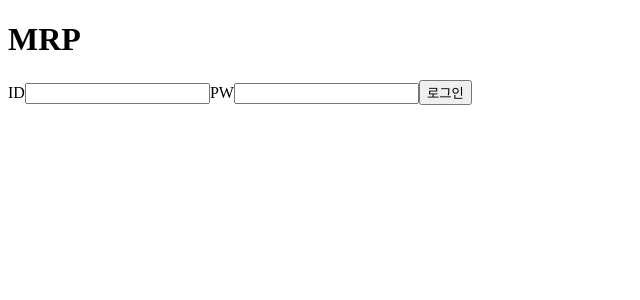
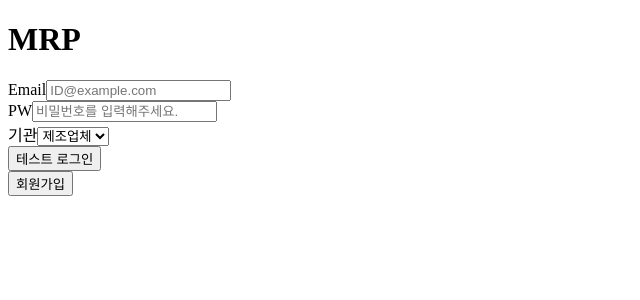
Before and after one commit to Seongjun-Moon/MRP, a React (Create React App) app in the folder web/: page /#/medicine in a window 1280 px wide. Before the commit this address led to /#/circulation. Shown: the top 300 px of the page, without its empty margins (0-640 px from the left). Built offline with nearby package versions, Linux system fonts and the light colour scheme.

Commit message:
web page, component 구성중

```diff
--- /dev/null
+++ b/web/src/components/circulation-page.jsx
@@ -0,0 +1,19 @@
+import React from "react";
+
+function CirculationPage(props) {
+  return (
+    <div>
+      <h3>여기는 유통 페이지</h3>
+      <table>
+        <tr>
+          <td>순번</td>
+          <td>바코드 정보</td>
+          <td>대상 업체</td>
+          <td>수령 시간</td>
+        </tr>
+      </table>
+    </div>
+  );
+}
+
+export default CirculationPage;
--- /dev/null
+++ b/web/src/components/company-page.jsx
@@ -0,0 +1,19 @@
+import React from "react";
+
+function CompanyPage(props) {
+  return (
+    <div>
+      <h3>여기는 업체 페이지</h3>
+      <table>
+        <tr>
+          <td>순번</td>
+          <td>업체 코드</td>
+          <td>업체 이름</td>
+          <td>업체 종류</td>
+        </tr>
+      </table>
+    </div>
+  );
+}
+
+export default CompanyPage;
--- /dev/null
+++ b/web/src/components/main-container.jsx
@@ -0,0 +1,20 @@
+import React from "react";
+import { Route } from "react-router-dom";
+import UserPage from "../components/user-page";
+import CompanyPage from "../components/company-page";
+import MedicinePage from "../components/medicine-page";
+import CirculationPage from "../components/circulation-page";
+
+function MainContainer(props) {
+  return (
+    <div>
+      <h1>여기는 메인바</h1>
+      <Route exact path="/" component={UserPage}></Route>
+      <Route exact path="/company" component={CompanyPage}></Route>
+      <Route exact path="/medicine" component={MedicinePage}></Route>
+      <Route exact path="/circulation" component={CirculationPage}></Route>
+    </div>
+  );
+}
+
+export default MainContainer;
--- /dev/null
+++ b/web/src/components/medicine-page.jsx
@@ -0,0 +1,23 @@
+import React from "react";
+
+function MedicinePage(props) {
+  return (
+    <div>
+      <h3>여기는 의약품 페이지</h3>
+      <table>
+        <tr>
+          <td>순번</td>
+          <td>의약품 코드</td>
+          <td>업체 코드</td>
+          <td>의약품 이름</td>
+          <td>의약품 종류</td>
+          <td>갯수</td>
+          <td>허가 일자</td>
+          <td>취소 일자</td>
+        </tr>
+      </table>
+    </div>
+  );
+}
+
+export default MedicinePage;
--- /dev/null
+++ b/web/src/components/sidebar-container.jsx
@@ -0,0 +1,28 @@
+import React from "react";
+import { NavLink } from "react-router-dom";
+
+function SidebarContainer(props) {
+  return (
+    <div>
+      <h1>여기는 사이드바</h1>
+      <ul>
+        <li>
+          <NavLink exact to="/">
+            사용자 페이지
+          </NavLink>
+        </li>
+        <li>
+          <NavLink to="/company">업체 페이지</NavLink>
+        </li>
+        <li>
+          <NavLink to="/medicine">전문 의약품 페이지</NavLink>
+        </li>
+        <li>
+          <NavLink to="/circulation">유통 페이지</NavLink>
+        </li>
+      </ul>
+    </div>
+  );
+}
+
+export default SidebarContainer;
--- a/web/src/components/signin.jsx
+++ b/web/src/components/signin.jsx
@@ -1,14 +1,51 @@
 import React from "react";
 
+let emailInput = React.createRef();
+let passwordInput = React.createRef();
+
 function Signin(props) {
+  const handleSubmit = (e) => {
+    e.preventDefault();
+    let email = emailInput.current.value;
+    let password = passwordInput.current.value;
+    if (email === "a@naver.com" && password === "1234") {
+      props.login();
+    } else alert("아이디 혹은 비밀번호가 일치 하지 않습니다.");
+  };
+
   return (
     <div className="signin">
-      <form action="" className="signin-form">
-        ID
-        <input type="text" />
+      <form onSubmit={(e) => handleSubmit(e)} action="" className="signin-form">
+        Email
+        <input
+          type="email"
+          name="email"
+          id="signin-email"
+          placeholder="ID@example.com"
+          required
+          ref={emailInput}
+        />
+        <br />
         PW
-        <input type="password" />
-        <button onClick={props.login}>로그인</button>
+        <input
+          type="password"
+          name="password"
+          id="signin-password"
+          placeholder="비밀번호를 입력해주세요."
+          required
+          ref={passwordInput}
+        />
+        <br />
+        기관
+        <select>
+          <option value="factory">제조업체</option>
+          <option value="wholesale">도매업체</option>
+          <option value="hospital">병원</option>
+          <option value="pharmacy">약국</option>
+        </select>
+        <br />
+        <button type="submit">테스트 로그인</button>
+        {/* <button onClick={props.login}>로그인</button> */}
       </form>
     </div>
   );
--- /dev/null
+++ b/web/src/components/signup.jsx
@@ -0,0 +1,45 @@
+import React from "react";
+
+function Signup(props) {
+  return (
+    <div className="signin">
+      <form action="" className="signin-form"></form>
+      <h1>회원가입 페이지</h1>
+      Email
+      <input
+        type="email"
+        name="email"
+        id="signup-email"
+        placeholder="ID@example.com"
+      />
+      <br />
+      PW
+      <input
+        type="password"
+        name="password"
+        id="signup-password"
+        placeholder="영문, 숫자, 특수문자 조합 8~20자"
+      />
+      <br />
+      PW Check
+      <input
+        type="password"
+        name="password"
+        id="signup-password"
+        placeholder="비밀번호를 한번 더 입력해주세요."
+      />
+      <br />
+      기관
+      <select>
+        <option value="factory">제조업체</option>
+        <option value="wholesale">도매업체</option>
+        <option value="hospital">병원</option>
+        <option value="pharmacy">약국</option>
+      </select>
+      <br />
+      <button onClick={props.login}>회원가입</button>
+    </div>
+  );
+}
+
+export default Signup;
--- /dev/null
+++ b/web/src/components/user-page.jsx
@@ -0,0 +1,18 @@
+import React from "react";
+
+function UserPage(props) {
+  return (
+    <div>
+      <h3>여기는 유저 페이지</h3>
+      <table>
+        <tr>
+          <td>순번</td>
+          <td>업체 코드</td>
+          <td>유저 이름</td>
+        </tr>
+      </table>
+    </div>
+  );
+}
+
+export default UserPage;
--- a/web/src/pages/main.pages.jsx
+++ b/web/src/pages/main.pages.jsx
@@ -1,8 +1,21 @@
 import React from "react";
+import SidebarContainer from "../components/sidebar-container";
+import MainContainer from "../components/main-container";
+import { HashRouter } from "react-router-dom";
 
 class Main extends React.Component {
   render() {
-    return <div>메인 페이지</div>;
+    return (
+      <>
+        <div>메인 페이지</div>
+        <HashRouter>
+          <div>
+            <SidebarContainer />
+            <MainContainer />
+          </div>
+        </HashRouter>
+      </>
+    );
   }
 }
 
--- a/web/src/pages/welcome.pages.jsx
+++ b/web/src/pages/welcome.pages.jsx
@@ -1,12 +1,33 @@
 import React from "react";
 import Signin from "../components/signin";
+import Signup from "../components/signup";
 
 class Welcome extends React.Component {
+  constructor() {
+    super();
+    this.state = {
+      sign: true,
+    };
+  }
+
+  signupButton = () => {
+    this.setState({
+      sign: false,
+    });
+  };
+
   render() {
     return (
       <div className="welcome-container">
         <h1>MRP</h1>
-        <Signin login={this.props.login} />
+        {this.state.sign ? (
+          <>
+            <Signin login={this.props.login} />
+            <button onClick={this.signupButton}>회원가입</button>
+          </>
+        ) : (
+          <Signup login={this.props.login} />
+        )}
       </div>
     );
   }
```
